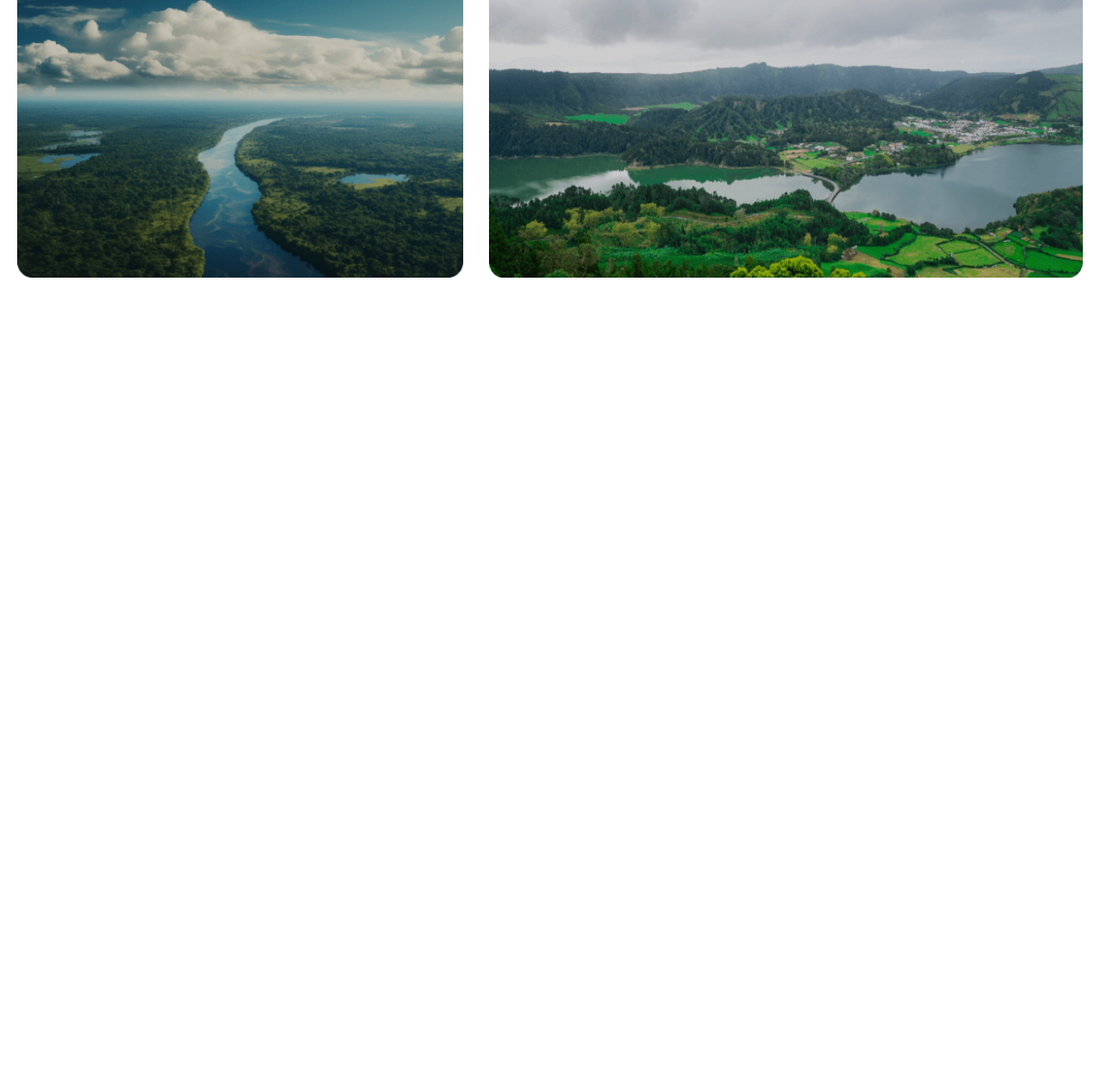
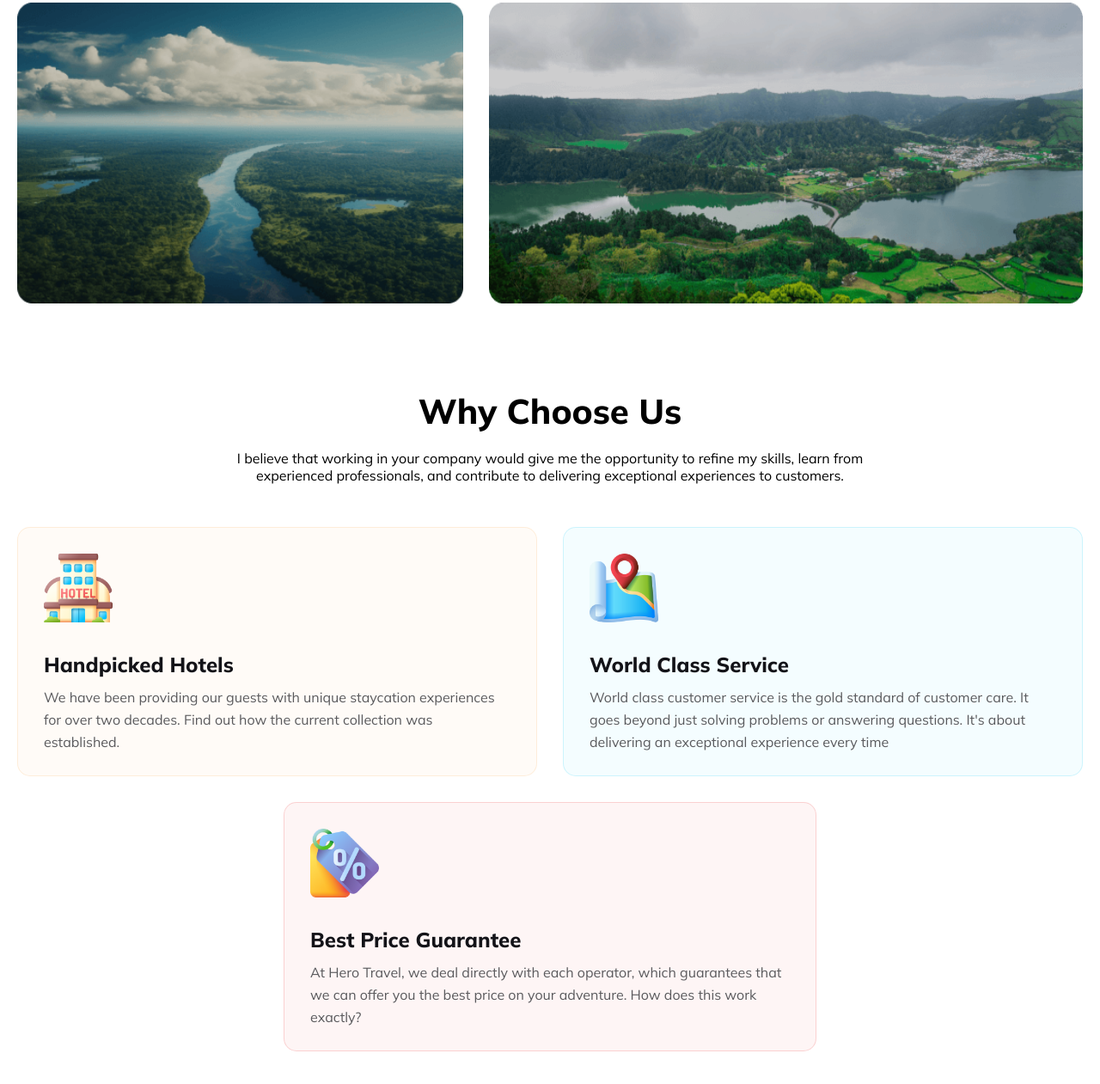
Before and after one commit to abdur-razzak02/Hero-Travel-Agency, a plain HTML site: page index.html in a window 1280 px wide. Shown: the part 2377-3638 px from the top of the page at 86% size. Before the commit the page ends 2800 px from the top, so only its background shows below. Drawn offline with Linux system fonts and the light colour scheme.

Commit message:
why choose us section added

```diff
--- a/css/style.css
+++ b/css/style.css
@@ -178,10 +178,10 @@ select {
 /* choose your destination */
 
 .destination-text {
-  width: 640px;
+  width: 60%;
   margin: 0 auto;
   text-align: center;
-  margin-bottom: 20px;
+  margin-bottom: 50px;
 }
 .destination-images {
   gap: 30px;
@@ -206,3 +206,61 @@ select {
   width: 100%;
   height: 350px;
 }
+
+/* choose-us-card */
+
+.choose-us-card-container{
+    display: grid;
+    grid-template-columns: 1fr 1fr;
+    grid-template-rows: 2;
+    align-items: center;
+    justify-content: space-between;
+    gap: 30px;
+}
+ .choose-us-heading{
+    text-align: center;
+    width: 60%;
+    margin: 0 auto;
+    margin-bottom: 50px;
+ }
+.choose-us-card1{
+    width: 100%;
+    height: 290px;
+    border-radius: 15px;
+    background: rgba(251, 181, 99, 0.05);
+    border: 1px solid rgba(251, 181, 99, 0.2);
+}
+.choose-us-card2{
+    width: 100%;
+    height: 290px;
+    border-radius: 15px;
+    background: rgba(41, 206, 246, 0.05);
+    border: 1px solid rgba(41, 206, 246, 0.2);
+}
+.choose-us-card3{
+    width: 50%;
+    height: 290px;
+    border-radius: 15px;
+    margin: 0 auto;
+    margin-top: 30px;
+    background: rgba(233, 68, 68, 0.05);
+    border: 1px solid rgba(233, 68, 68, 0.2);
+}
+.our-services img{
+    height: 80px;
+    width: 80px;
+    margin: 30px;
+}
+.our-services h2{
+    font-size: 24px;
+    font-weight: 800;
+    margin:0 0 10px 30px;
+    color: rgb(19, 19, 24);
+}
+.our-services p{
+    font-size: 16px;
+    font-weight: 400;
+    line-height: 26px;
+    margin:0 30px 10px 30px;
+    color: rgb(90, 90, 93);
+}
--- a/index.html
+++ b/index.html
@@ -136,6 +136,32 @@
           </div>
         </div>
       </section>
+
+      <!-- why choose us -->
+       <section id="why-choose-us">
+        <div class="choose-us-heading">
+            <h1 class="section-title">Why Choose Us</h1>
+            <p>I believe that working in your company would give me the opportunity to refine my skills, learn from experienced professionals, and contribute to delivering exceptional experiences to customers.</p>
+        </div>
+        <div class="choose-us-card-container">
+            <div class="choose-us-card1 our-services">
+                <img src="Images/icons/hotel.png" alt="hotel-icon">
+                <h2>Handpicked Hotels</h2>
+                <p>We have been providing our guests with unique staycation experiences for over two decades. Find out how the current collection was established.</p>
+            </div>
+            <div class="choose-us-card2 our-services">
+                <img src="Images/icons/3d-map.png" alt="map-icon">
+                <h2>World Class Service</h2>
+                <p>World class customer service is the gold standard of customer care. It goes beyond just solving problems or answering questions. It's about delivering an exceptional experience every time </p>
+            </div>
+
+        </div>
+        <div class="choose-us-card3 our-services">
+            <img src="Images/icons/price-tag.png" alt="price-tag">
+            <h2>Best Price Guarantee</h2>
+            <p>At Hero Travel, we deal directly with each operator, which guarantees that we can offer you the best price on your adventure. How does this work exactly?</p>
+        </div>
+       </section>
     </main>
 
     <footer>
```
Also changed, not shown: Images/icons/3d-map.png (added), Images/icons/hotel.png (added), Images/icons/price-tag.png (added).
